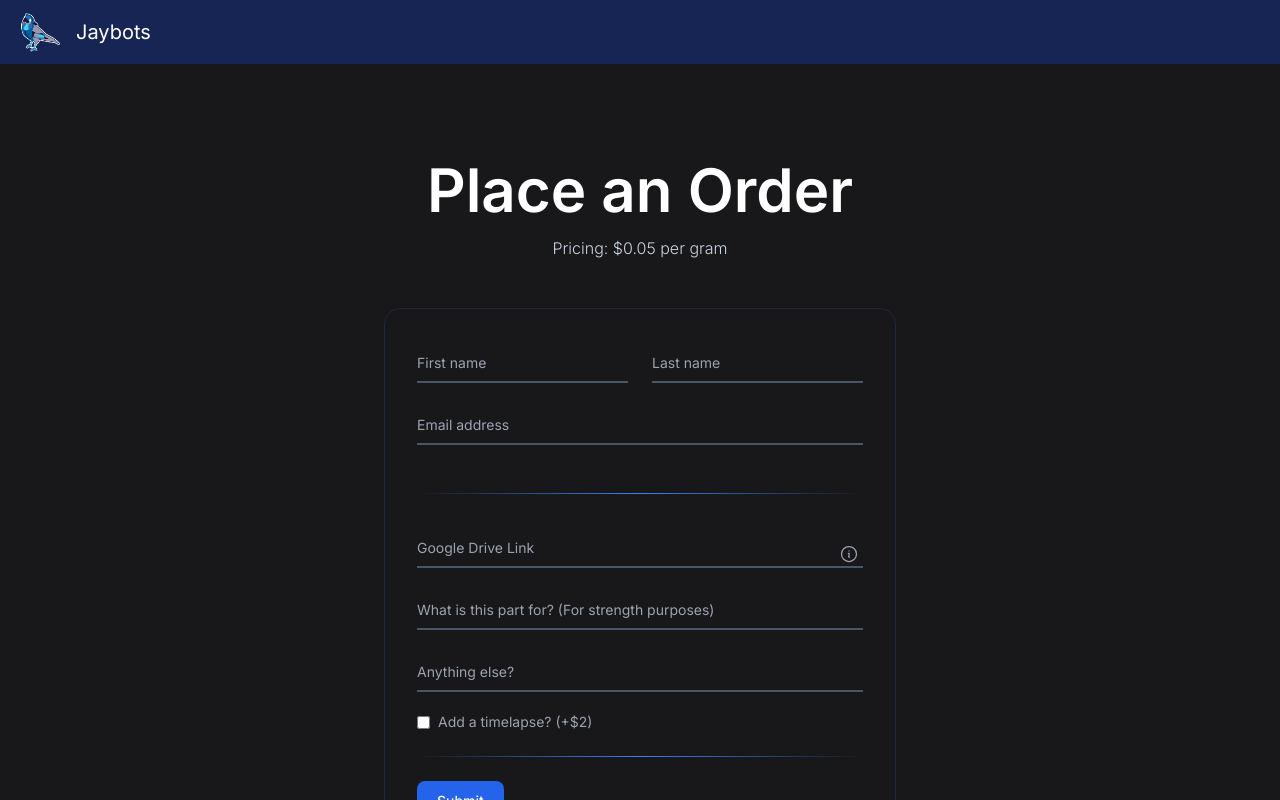
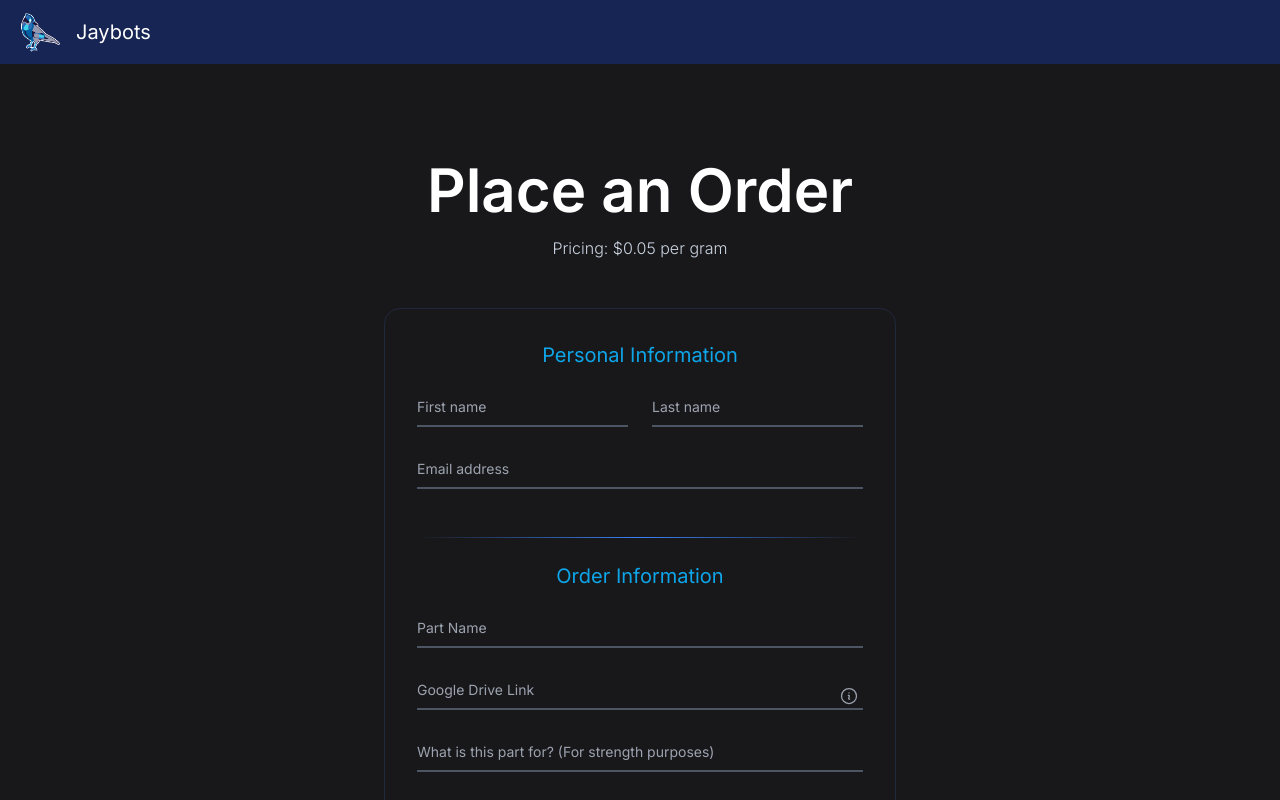
Before and after one commit to Jaybots16700/3dprinting, a Next.js app: page /order in a window 1280 px wide. Shown: the top 800 px of the page. Built offline with nearby package versions, Linux system fonts and the light colour scheme.

Commit message:
part name & form subheaders

```diff
--- a/app/order/page.tsx
+++ b/app/order/page.tsx
@@ -12,6 +12,7 @@ export default function Order() {
 	const [firstName, setFirstName] = useState("");
 	const [lastName, setLastName] = useState("");
 	const [email, setEmail] = useState("");
+	const [partName, setPartName] = useState("");
 	const [driveLink, setDriveLink] = useState("");
 	const [purpose, setPurpose] = useState("");
 	const [other, setOther] = useState("");
@@ -23,6 +24,8 @@ export default function Order() {
 			<span className="mt-4 font-light text-slate-300">Pricing: ${pricePerGram} per gram</span>
 
 			<form className="mx-auto mt-12 w-full max-w-lg rounded-2xl border border-slate-800 p-8">
+				<div className="mb-4 w-full text-center text-xl text-sky-500">Personal Information</div>
+
 				<div className="grid md:grid-cols-2 md:gap-6">
 					<div className="group relative z-0 mb-5 w-full">
 						<input
@@ -74,8 +77,25 @@ export default function Order() {
 					</label>
 				</div>
 
-				<Divider className="mb-8 mt-12" />
+				<Divider className="mb-6 mt-12" />
+				<div className="mb-4 w-full text-center text-xl text-sky-500">Order Information</div>
 
+				<div className="group relative z-0 mb-5 w-full">
+					<input
+						type="text"
+						name="partName"
+						value={partName}
+						onChange={(e) => setPartName(e.target.value)}
+						className="peer block w-full appearance-none border-0 border-b-2 border-gray-600 bg-transparent px-0 py-2.5 text-sm text-white focus:border-blue-500 focus:outline-none focus:ring-0"
+						placeholder=" "
+						required
+					/>
+					<label
+						htmlFor="partName"
+						className="absolute top-3 -z-10 origin-[0] -translate-y-6 scale-75 transform text-sm text-gray-400 duration-300 peer-placeholder-shown:translate-y-0 peer-placeholder-shown:scale-100 peer-focus:start-0 peer-focus:-translate-y-6 peer-focus:scale-75 peer-focus:font-medium peer-focus:text-blue-500 rtl:peer-focus:left-auto rtl:peer-focus:translate-x-1/4">
+						Part Name
+					</label>
+				</div>
 				<div className="group relative z-0 mb-5 w-full">
 					<input
 						type="url"
@@ -104,7 +124,6 @@ export default function Order() {
 						</PopoverPanel>
 					</Popover>
 				</div>
-
 				<div className="group relative z-0 mb-5 w-full">
 					<input
 						type="text"
@@ -120,7 +139,6 @@ export default function Order() {
 						What is this part for? (For strength purposes)
 					</label>
 				</div>
-
 				<div className="group relative z-0 mb-5 w-full">
 					<input
 						type="text"
@@ -136,7 +154,6 @@ export default function Order() {
 						Anything else?
 					</label>
 				</div>
-
 				<div className="group relative z-0 mb-5 flex w-full items-center space-x-2 text-sm text-gray-400">
 					<input
 						type="checkbox"
@@ -146,9 +163,7 @@ export default function Order() {
 					/>
 					<label htmlFor="timelapse">Add a timelapse? (+$2)</label>
 				</div>
-
 				<Divider className="my-6" />
-
 				<button
 					type="submit"
 					className="w-full rounded-lg bg-blue-600 px-5 py-2.5 text-center text-sm font-medium text-white hover:bg-blue-700 focus:outline-none focus:ring-4 focus:ring-blue-800 sm:w-auto"
```
